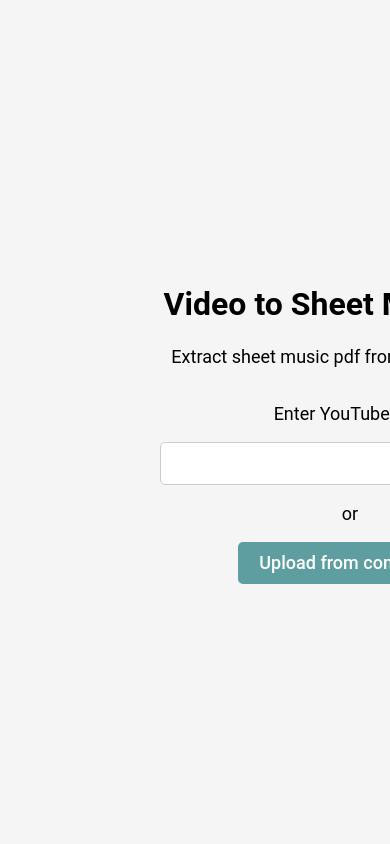
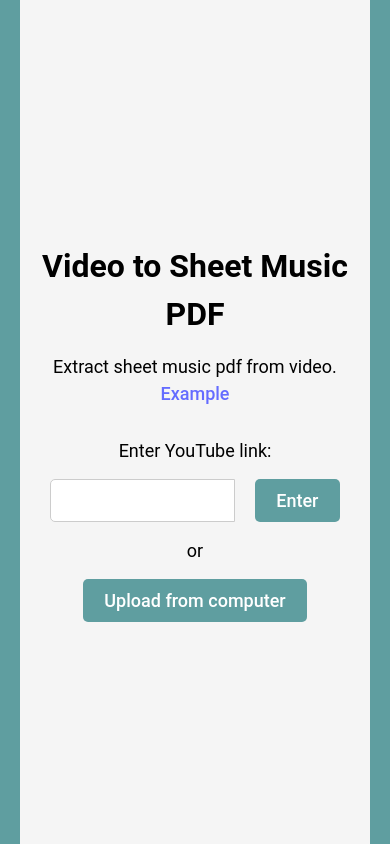
Before and after one commit to yiminghuang47/video2sheetmusic, a React (Vite) app in the folder client/: page / in a window 390 px wide. Built offline with nearby package versions, Linux system fonts and the light colour scheme; no server answers.

Commit message:
adjust style to fit phone screen

```diff
--- a/client/src/components/BothUpload.css
+++ b/client/src/components/BothUpload.css
@@ -8,7 +8,8 @@
     height: 100%;
     min-height:100vh;
     width: 60%;
-    min-width: 700px;
+    min-width: 350px;
+    max-width:100vw;
     margin:auto;
     background-color: #f5f5f5;
     padding: 20px;
```
